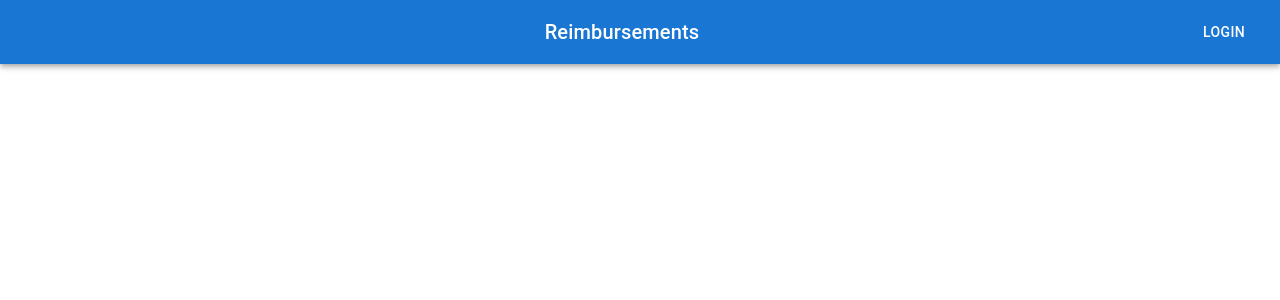
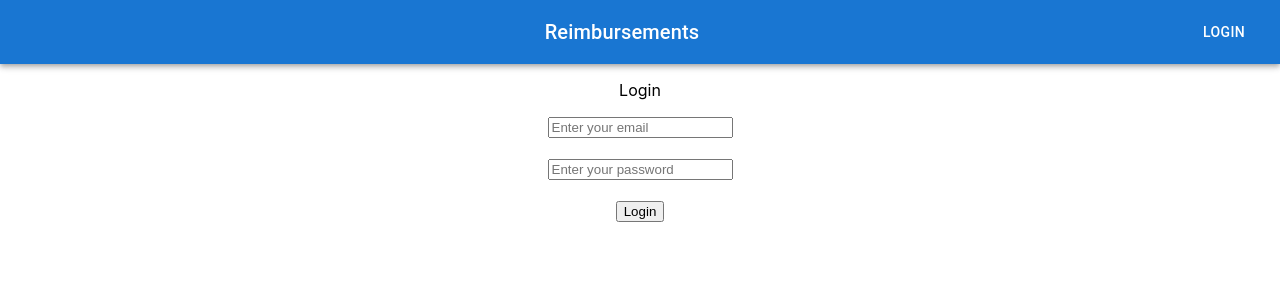
Before and after one commit to 230306-RubyOnRail/Jose-Stephen-Frontend, a React (Create React App) app: page / in a window 1280 px wide. Shown: the top 300 px of the page. Built offline with nearby package versions, Linux system fonts and the light colour scheme.

Commit message:
changed homepage

```diff
--- a/src/App.tsx
+++ b/src/App.tsx
@@ -23,7 +23,7 @@ function App() {
       <NavbarComponent currentUser={principal} setCurrentUser={setPrincipal}/>
       <Routes>
         {/* <TestComponent/> */}
-        <Route path ="login" element={<Login currentUser={principal} setCurrentUser={setPrincipal}/>}/>
+        <Route path ="/" element={<Login currentUser={principal} setCurrentUser={setPrincipal}/>}/>
         <Route path='register' element={<Register currentUser={principal}/>}/>
         <Route path='submit' element={<Submit currentUser={principal}/>}/>
         <Route path="users" element={<Users count={count} currentUser={principal}/>}/>
--- a/src/Components/EditReimbursements.tsx
+++ b/src/Components/EditReimbursements.tsx
@@ -112,6 +112,6 @@ export default function EditReimbursements(props: IEditReimbursementsProps) {
         <Button onClick={() => edit()}>Submit</Button>
         </div>
         :
-        <Navigate to='/login'/>
+        <Navigate to='/'/>
     )
 }
--- a/src/Components/Reimbursements.tsx
+++ b/src/Components/Reimbursements.tsx
@@ -208,7 +208,7 @@ export default function Reimbursements(props: IReimbursementsProps) {
         </>
       :
       <>
-        <Navigate to='/login'/>
+        <Navigate to='/'/>
       </>
 
   )
--- a/src/Components/Submit.tsx
+++ b/src/Components/Submit.tsx
@@ -64,6 +64,6 @@ export default function Submit(props: ISubmitProps) {
       :
       <Navigate to='/reimbursements'/>
       :
-      <Navigate to='/login'/>
+      <Navigate to='/'/>
   )
 }
```
